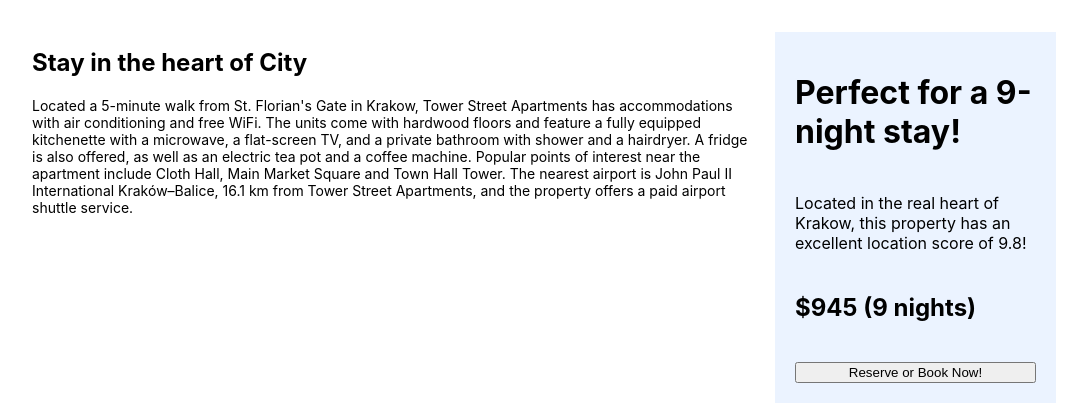
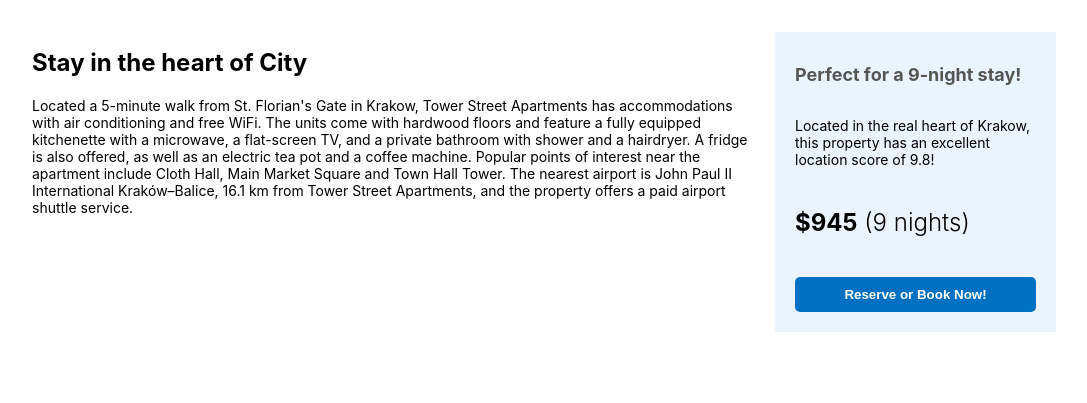
Before and after one commit to bellicose77/booking-app-clientside, a React (Create React App) app: page /hotels/1 in a window 1280 px wide. Shown: the part 923-1326 px from the top of the page, without its empty margins (96-1183 px from the left). After the commit the page ends 1255 px from the top, so only its background shows below. Built offline with nearby package versions, Linux system fonts and the light colour scheme.

Commit message:
single hotel description

```diff
--- a/src/pages/Hotel/Hotel.css
+++ b/src/pages/Hotel/Hotel.css
@@ -62,3 +62,23 @@
   flex-direction: column;
   gap: 20px;
   }
+
+  .hotelDetailsPrice > h1 {
+    font-size: 18px;
+    color: #555;
+  }
+  .hotelDetailsPrice > span {
+    font-size: 14px;
+  }
+  .hotelDetailsPrice > h2 {
+    font-weight: 300;
+  }
+  .hotelDetailsPrice > button {
+    border: none;
+    padding: 10px 20px;
+    background-color: #0071c2;
+    color: white;
+    font-weight: bold;
+    cursor: pointer;
+    border-radius: 5px;
+  }
```
